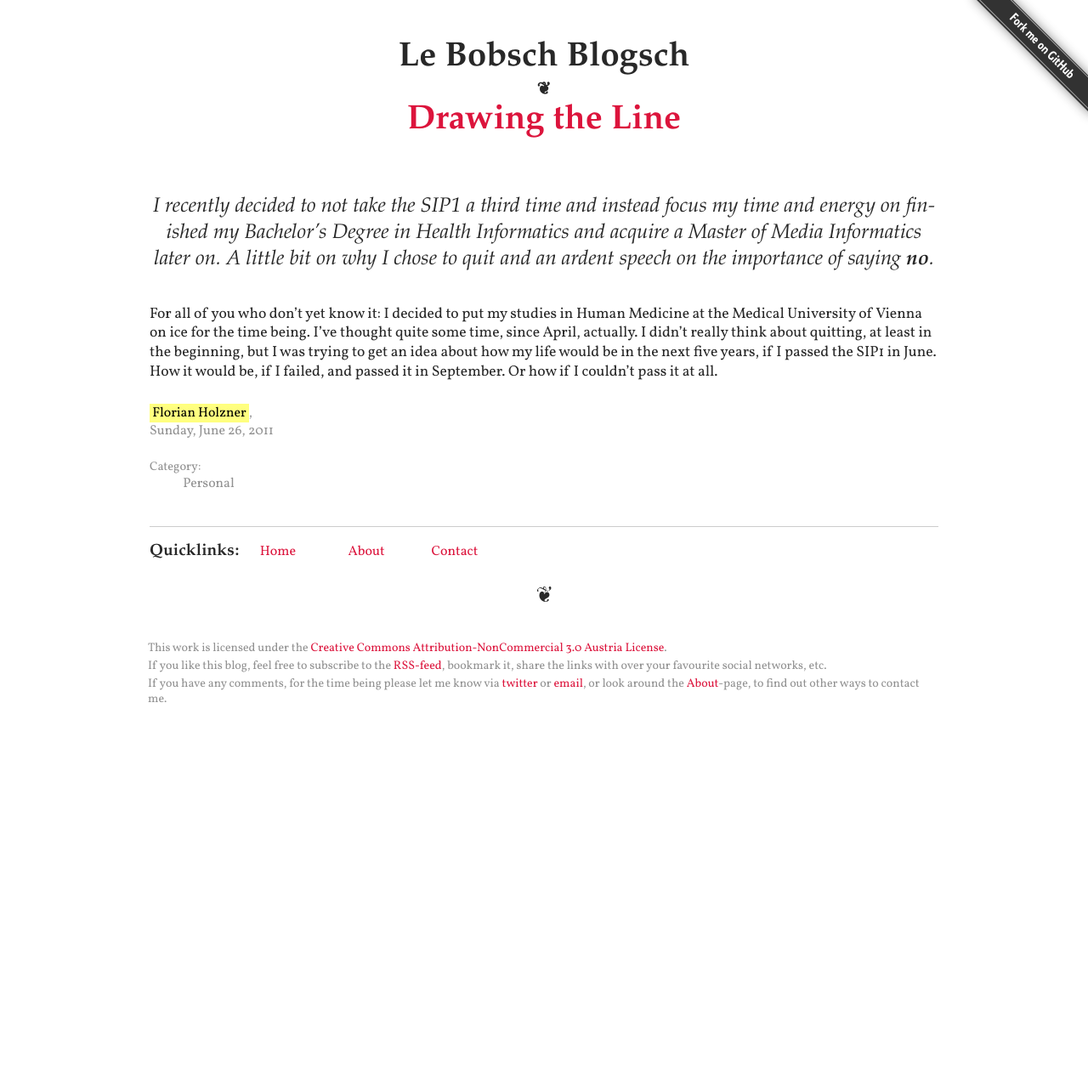
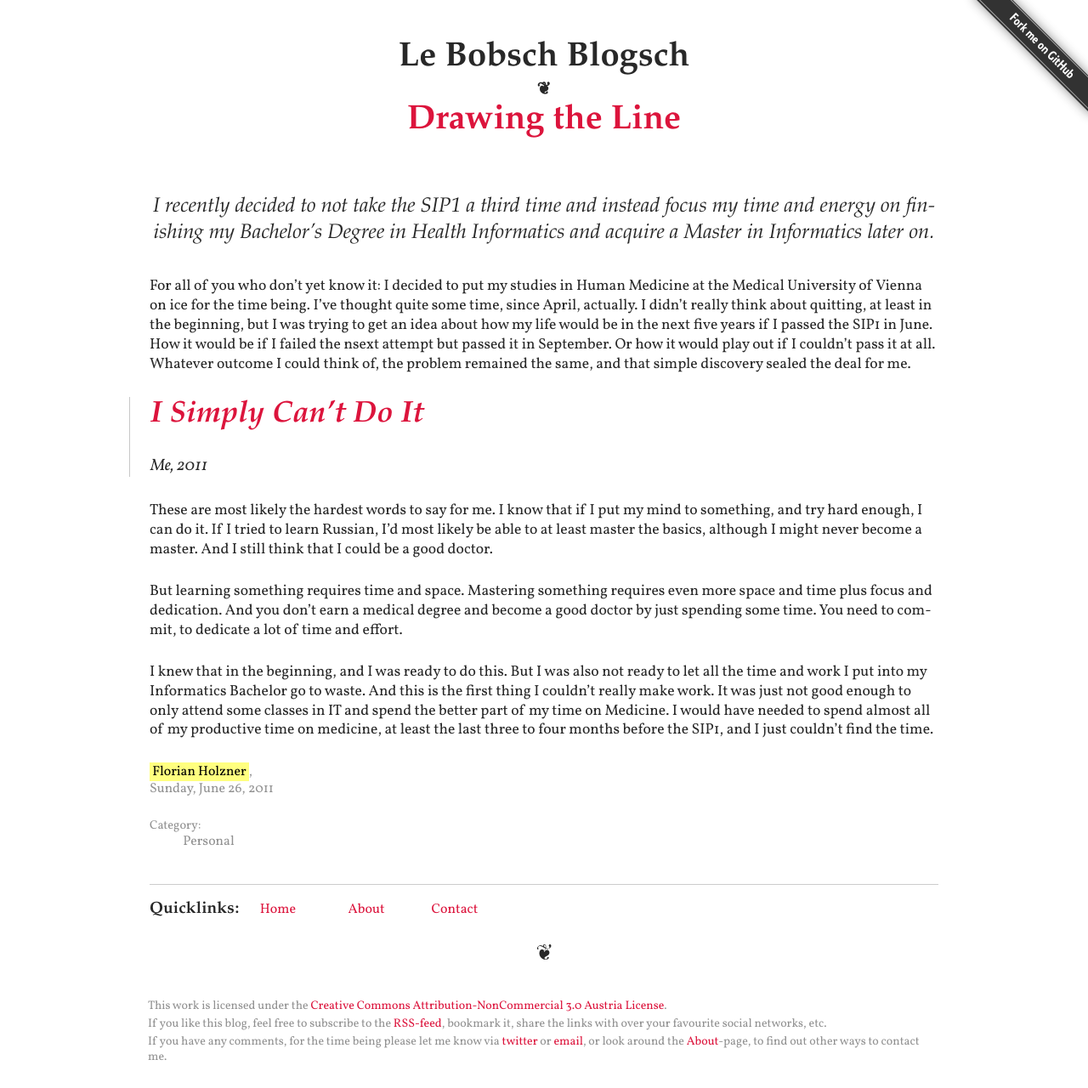
Before and after one commit to bobschi/lebobs.ch, a Jekyll site: the page built from _posts/2011-06-26-Drawing-the-Line.md, in a window 1280 px wide. Shown: the whole page at 85% size. Built offline with Jekyll 4.4.1, drawn with Linux system fonts in a browser that asks for light colours; nearby versions of some CDN libraries; some web fonts are replaced; Markdown is read by kramdown in place of the engine named in the settings; before the commit the page ends 900 px from its top, so only the background shows below that.

Commit message:
Working on the drawing the line blogpost.

```diff
--- a/_posts/2011-06-26-Drawing-the-Line.md
+++ b/_posts/2011-06-26-Drawing-the-Line.md
@@ -2,8 +2,19 @@
 layout: post
 title: Drawing the Line
 published: true
-teaser: I recently decided to not take the SIP1 a third time and instead focus my time and energy on finished my Bachelor's Degree in Health Informatics and acquire a Master of Media Informatics later on. A little bit on why I chose to quit and an ardent speech on the importance of saying <em>no</em>.
+teaser: I recently decided to not take the SIP1 a third time and instead focus my time and energy on finishing my Bachelor's Degree in Health Informatics and acquire a Master in Informatics later on.
 categories:
   - Personal
 ---
-For all of you who don't yet know it: I decided to put my studies in Human Medicine at the Medical University of Vienna on ice for the time being. I've thought quite some time, since April, actually. I didn't really think about quitting, at least in the beginning, but I was trying to get an idea about how my life would be in the next five years, if I passed the SIP1 in June. How it would be, if I failed, and passed it in September. Or how if I couldn't pass it at all.
+
+For all of you who don't yet know it: I decided to put my studies in Human Medicine at the Medical University of Vienna on ice for the time being. I've thought quite some time, since April, actually. I didn't really think about quitting, at least in the beginning, but I was trying to get an idea about how my life would be in the next five years if I passed the SIP1 in June. How it would be if I failed the nsext attempt but passed it in September. Or how it would play out if I couldn't pass it at all. Whatever outcome I could think of, the problem remained the same, and that simple discovery sealed the deal for me.
+
+> I Simply Can't Do It
+> --------------------
+> Me, 2011
+
+These are most likely the hardest words to say for me. I know that if I put my mind to something, and try hard enough, I can do it. If I tried to learn Russian, I'd most likely be able to at least master the basics, although I might never become a master. And I still think that I could be a good doctor.
+
+But learning something requires time and space. Mastering something requires even more space and time plus focus and dedication. And you don't earn a medical degree and become a good doctor by just spending some time. You need to commit, to dedicate a lot of time and effort.
+
+I knew that in the beginning, and I was ready to do this. But I was also not ready to let all the time and work I put into my Informatics Bachelor go to waste. And this is the first thing I couldn't really make work. It was just not good enough to only attend some classes in IT and spend the better part of my time on Medicine. I would have needed to spend almost all of my productive time on medicine, at least the last three to four months before the SIP1, and I just couldn't find the time.
```
